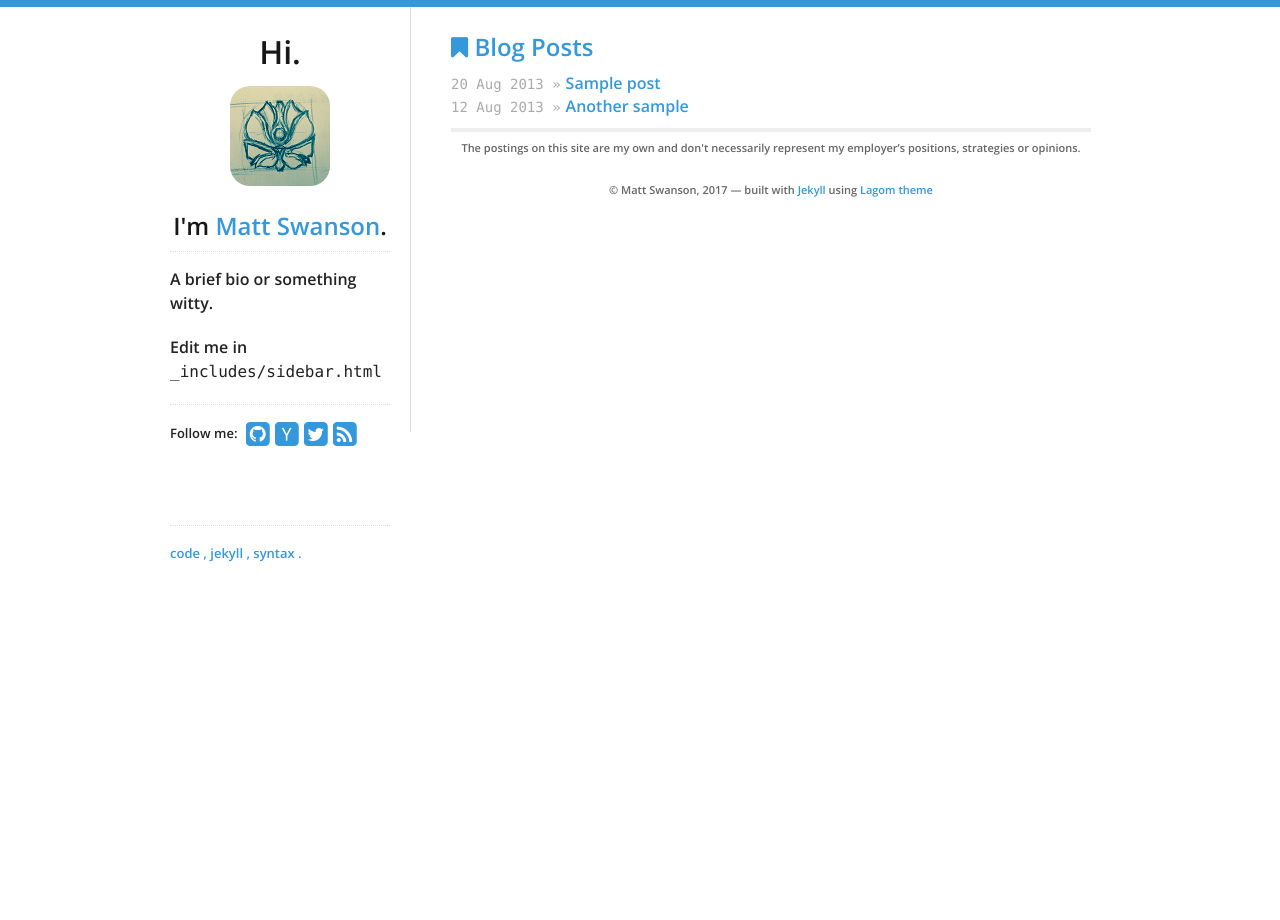
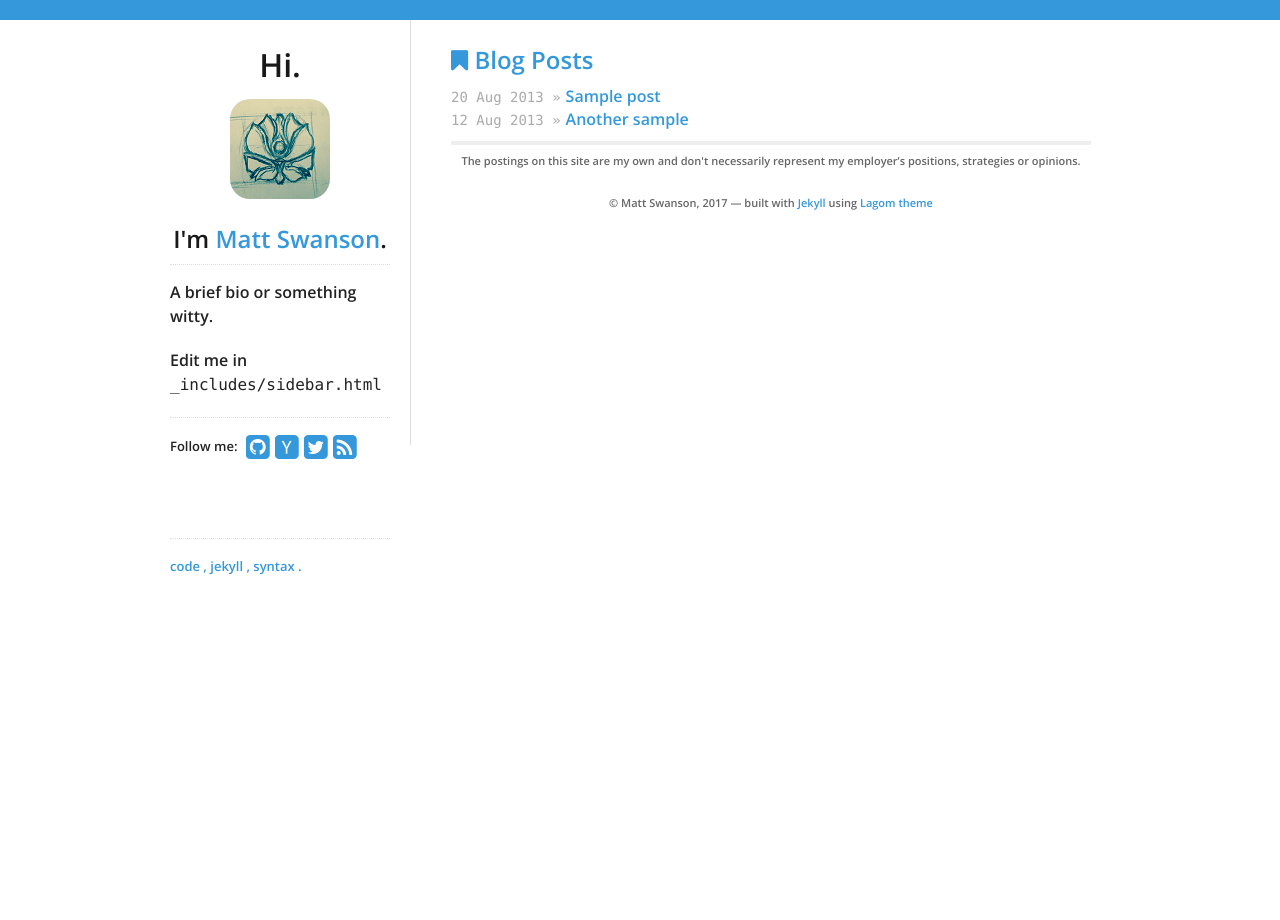
Before and after one commit to michankong/michankong.github.io, a Jekyll site: the page built from index.html, in a window 1280 px wide. Built offline with Jekyll 4.4.1, drawn with Linux system fonts in a browser that asks for light colours; nearby versions of some CDN libraries.

Commit message:
Update screen.css

```diff
--- a/_includes/css/screen.css
+++ b/_includes/css/screen.css
@@ -13,7 +13,7 @@ body {
   color: #222222;
   line-height: 24px;
   margin: 0;
-  border-top: 7px solid {{ site.data.theme.highlight_color }};
+  border-top: 20px solid {{ site.data.theme.highlight_color }};
 }
 
 h1, h2, h3, h4, h5, h6 {
```
